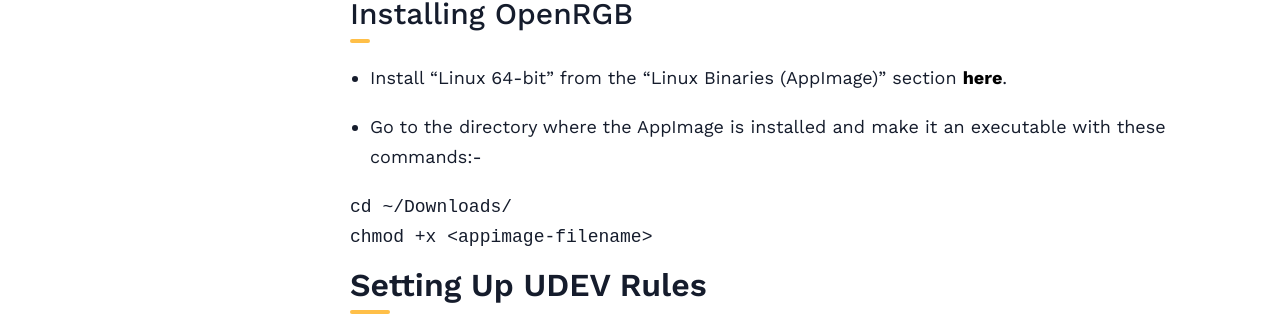
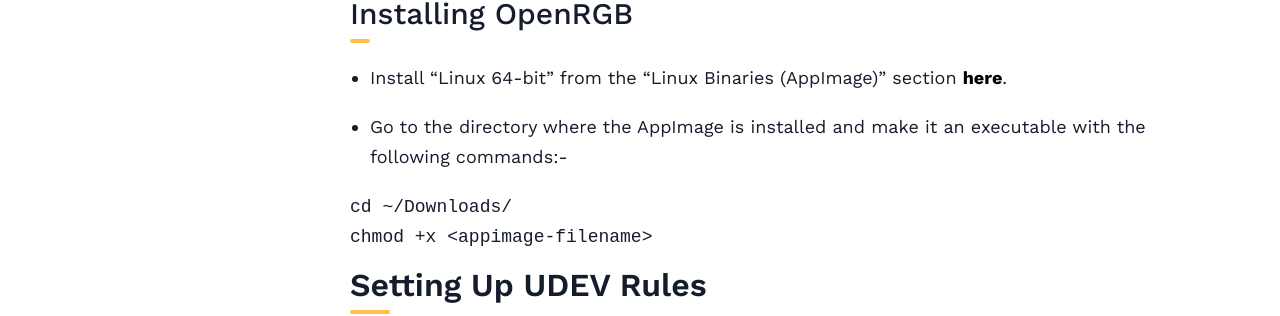
Before and after one commit to Vanilla-OS/handbook, a Jekyll site: the page built from _posts/2023-01-24-install-openrgb.md, in a window 1280 px wide. Shown: the part 1013-1329 px from the top of the page. Built offline with Jekyll 4.4.1, drawn with Linux system fonts in a browser that asks for light colours; nearby versions of some CDN libraries; a style sheet for code colours, icons or effects is not loaded.

Commit message:
Consistency improvement

````diff
--- a/_posts/2023-01-24-install-openrgb.md
+++ b/_posts/2023-01-24-install-openrgb.md
@@ -42,7 +42,7 @@
 
 - Install "Linux 64-bit" from the "Linux Binaries (AppImage)" section [**here**](https://gitlab.com/CalcProgrammer1/OpenRGB/-/releases/permalink/latest#Linux-64-bit).
 
-- Go to the directory where the AppImage is installed and make it an executable with these commands:-
+- Go to the directory where the AppImage is installed and make it an executable with the following commands:-
 
 ```bash
 cd ~/Downloads/
````
